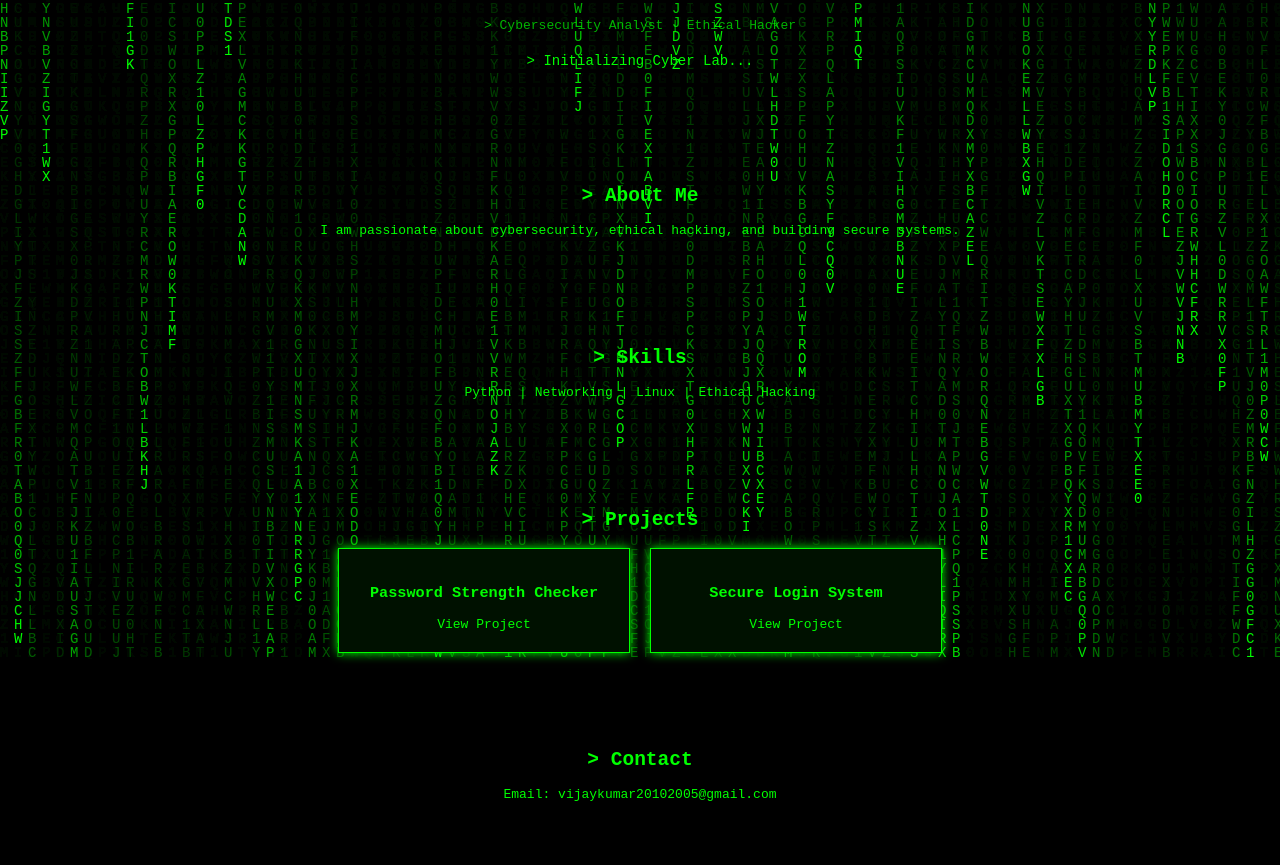
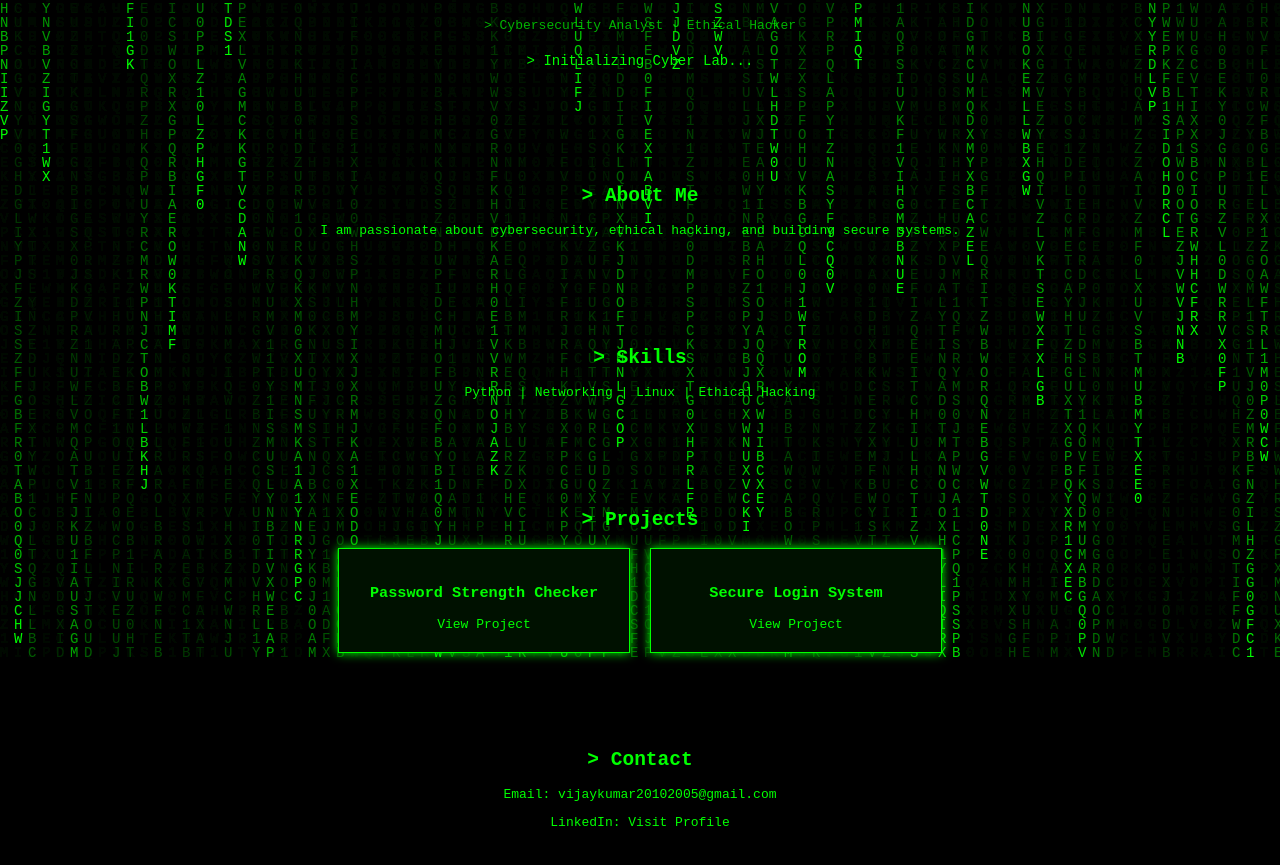
Before and after one commit to vijaykumar-2005-coder/Vijay-Cyber-lab, a plain HTML site: page index.html in a window 1280 px wide. Shown: the part 141-1006 px from the top of the page. Drawn offline with Linux system fonts and the light colour scheme.

Commit message:
Update index.html

```diff
--- a/index.html
+++ b/index.html
@@ -118,8 +118,13 @@
     </div>
 
     <div class="section">
-        <h2>> Contact</h2>
-        <p>Email: vijaykumar20102005@gmail.com</p>
+      <h2>> Contact</h2>
+<p>Email: vijaykumar20102005@gmail.com</p>
+
+<p>
+    LinkedIn:
+    <a href="https://shorturl.at/qimxh" target="_blank">Visit Profile</a>
+</p>
     </div>
 <script>
 const canvas = document.getElementById("matrix");
```
